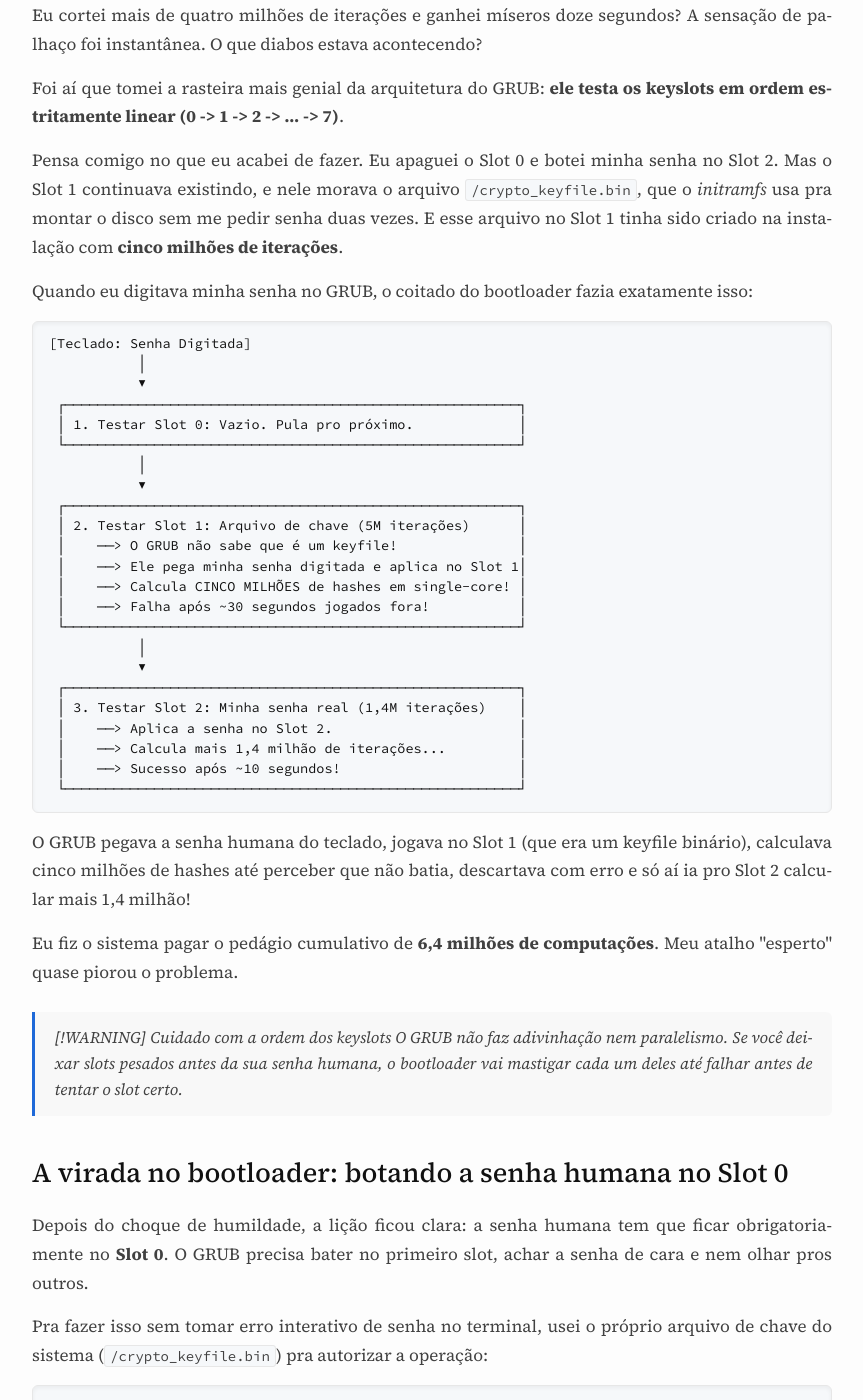
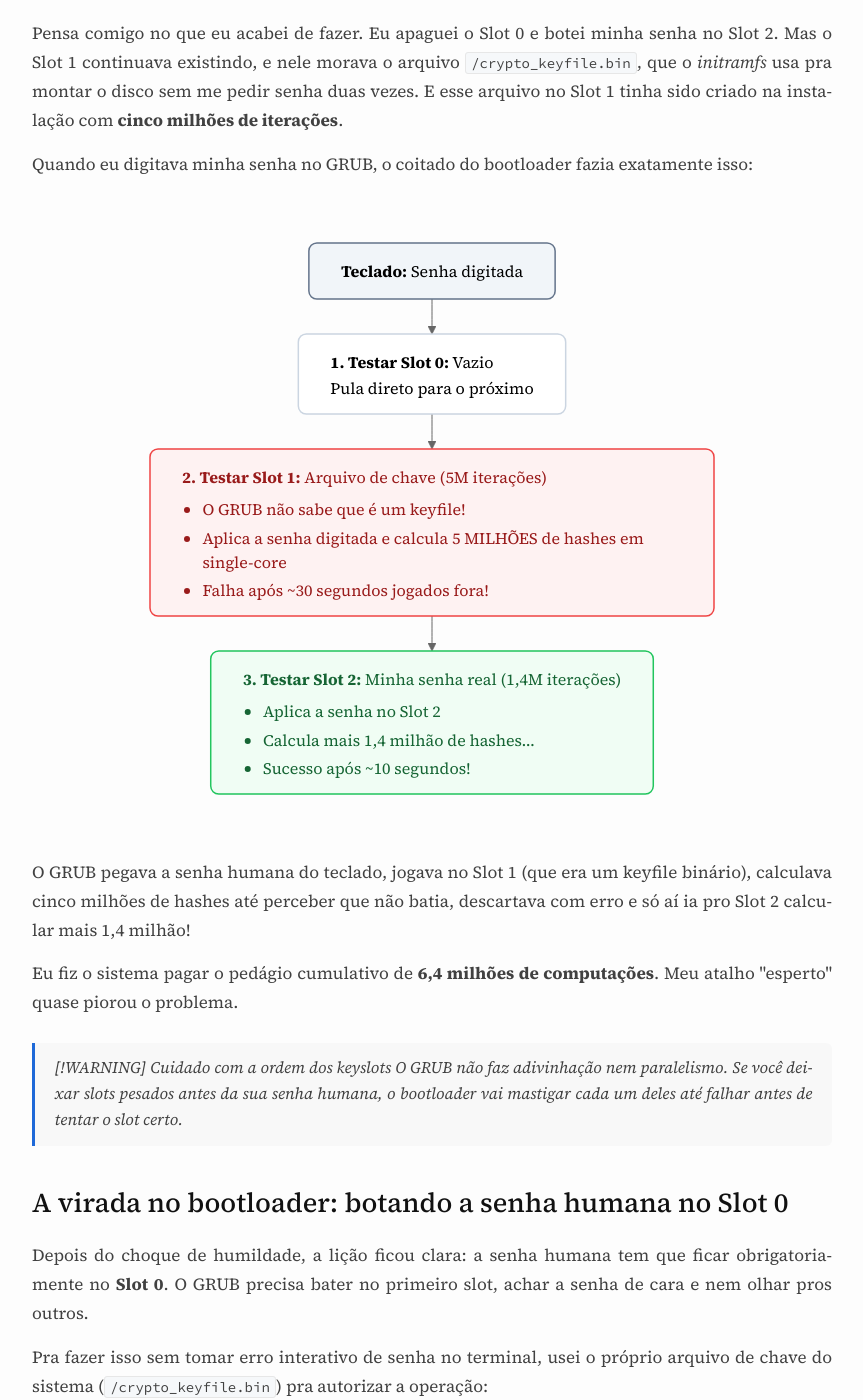
Before and after one commit to vndmtrx/vndmtrx.github.io, a Jekyll site: the page built from _posts/2026-09-10-otimizacao-boot-luks.md, in a window 1280 px wide and 1400 px high, scrolled down 5799 px. Shown: the whole window, without its empty margins (208-1071 px from the left). Built offline with Jekyll 4.4.1, drawn with Linux system fonts in a browser that asks for light colours; nearby versions of some CDN libraries; some of the changed text lies outside the part shown.

Commit message:
Atualiza post do LUKS com diagrama Mermaid dos keyslots e tabela comparativa

````diff
--- a/_posts/2026-09-10-otimizacao-boot-luks.md
+++ b/_posts/2026-09-10-otimizacao-boot-luks.md
@@ -129,19 +130,10 @@ Só tem uma pegadinha: o `cryptsetup` roda no Linux quentinho e confortável. O
 
 Mas adivinha quem NÃO tem nada disso? Ele mesmo, o GRUB:
 
-```text
-┌──────────────────────────────────────────────────────────────┐
-│                 NO KERNEL LINUX EM EXECUÇÃO                  │
-│  Multi-core + Aceleração por Hardware (AES-NI / AVX)         │
-│  Benchmark: 2.000 ms  ──>  Calcula ~6.000.000 de iterações   │
-└──────────────────────────────────────────────────────────────┘
-                                vs
-┌──────────────────────────────────────────────────────────────┐
-│                    DENTRO DO BOOTLOADER                      │
-│  Modo protegido x86_64, SINGLE-CORE, zero AES-NI             │
-│  Cálculo puramente em software  ──>  Demora ~50 segundos!    │
-└──────────────────────────────────────────────────────────────┘
-```
+| Ambiente | Núcleos de CPU | Aceleração por Hardware | Tempo para 6M Hashes |
+| :--- | :--- | :--- | :--- |
+| **Kernel Linux** | Multi-core (todos os núcleos) | AES-NI + AVX2 (Hardware) | **~2 segundos** |
+| **GRUB Bootloader** | 1 núcleo (Single-core) | Nenhuma (Software puro) | **~50 segundos** |
 
 O GRUB roda no ambiente tosco do firmware UEFI. Ele opera em modo protegido de 64 bits, num único núcleo, sem drivers avançados e sem usar nenhuma instrução de aceleração criptográfica por hardware, uma limitação notória e amplamente documentada no ecossistema do bootloader [^3]. O que o kernel mastiga em dois segundos vira um calvário de cinquenta segundos de pura tortura matemática no bootloader.
 
@@ -176,30 +168,21 @@ Pensa comigo no que eu acabei de fazer. Eu apaguei o Slot 0 e botei minha senha
 
 Quando eu digitava minha senha no GRUB, o coitado do bootloader fazia exatamente isso:
 
-```text
-[Teclado: Senha Digitada]
-           │
-           ▼
- ┌────────────────────────────────────────────────────────┐
- │ 1. Testar Slot 0: Vazio. Pula pro próximo.             │
- └────────────────────────────────────────────────────────┘
-           │
-           ▼
- ┌────────────────────────────────────────────────────────┐
- │ 2. Testar Slot 1: Arquivo de chave (5M iterações)      │
- │    ──> O GRUB não sabe que é um keyfile!               │
- │    ──> Ele pega minha senha digitada e aplica no Slot 1│
- │    ──> Calcula CINCO MILHÕES de hashes em single-core! │
- │    ──> Falha após ~30 segundos jogados fora!           │
- └────────────────────────────────────────────────────────┘
-           │
-           ▼
- ┌────────────────────────────────────────────────────────┐
- │ 3. Testar Slot 2: Minha senha real (1,4M iterações)    │
- │    ──> Aplica a senha no Slot 2.                       │
- │    ──> Calcula mais 1,4 milhão de iterações...         │
- │    ──> Sucesso após ~10 segundos!                      │
- └────────────────────────────────────────────────────────┘
+```mermaid
+flowchart TD
+    KEY["<b>Teclado:</b> Senha digitada"]
+    S0["<b>1. Testar Slot 0:</b> Vazio<br>Pula direto para o próximo"]
+    S1["<b>2. Testar Slot 1:</b> Arquivo de chave (5M iterações)<ul><li>O GRUB não sabe que é um keyfile!</li><li>Aplica a senha digitada e calcula 5 MILHÕES de hashes em single-core</li><li>Falha após ~30 segundos jogados fora!</li></ul>"]
+    S2["<b>3. Testar Slot 2:</b> Minha senha real (1,4M iterações)<ul><li>Aplica a senha no Slot 2</li><li>Calcula mais 1,4 milhão de hashes...</li><li>Sucesso após ~10 segundos!</li></ul>"]
+
+    KEY --> S0
+    S0 --> S1
+    S1 --> S2
+
+    class KEY key;
+    class S0 neutral;
+    class S1 failure;
+    class S2 success;
 ```
 
 O GRUB pegava a senha humana do teclado, jogava no Slot 1 (que era um keyfile binário), calculava cinco milhões de hashes até perceber que não batia, descartava com erro e só aí ia pro Slot 2 calcular mais 1,4 milhão!
````
Also changed, not shown: other parts of _posts/2026-09-10-otimizacao-boot-luks.md (+1 -0 lines).
